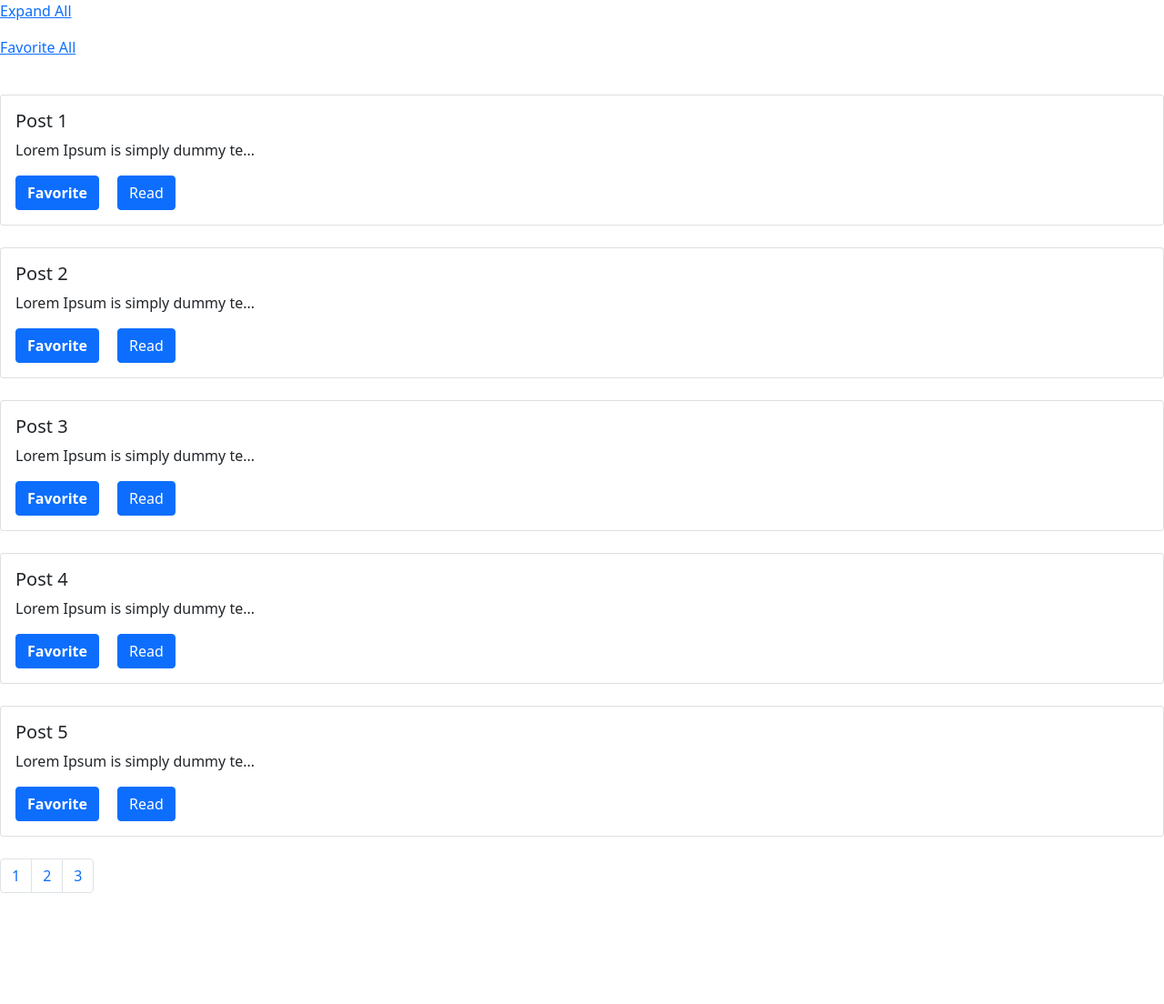
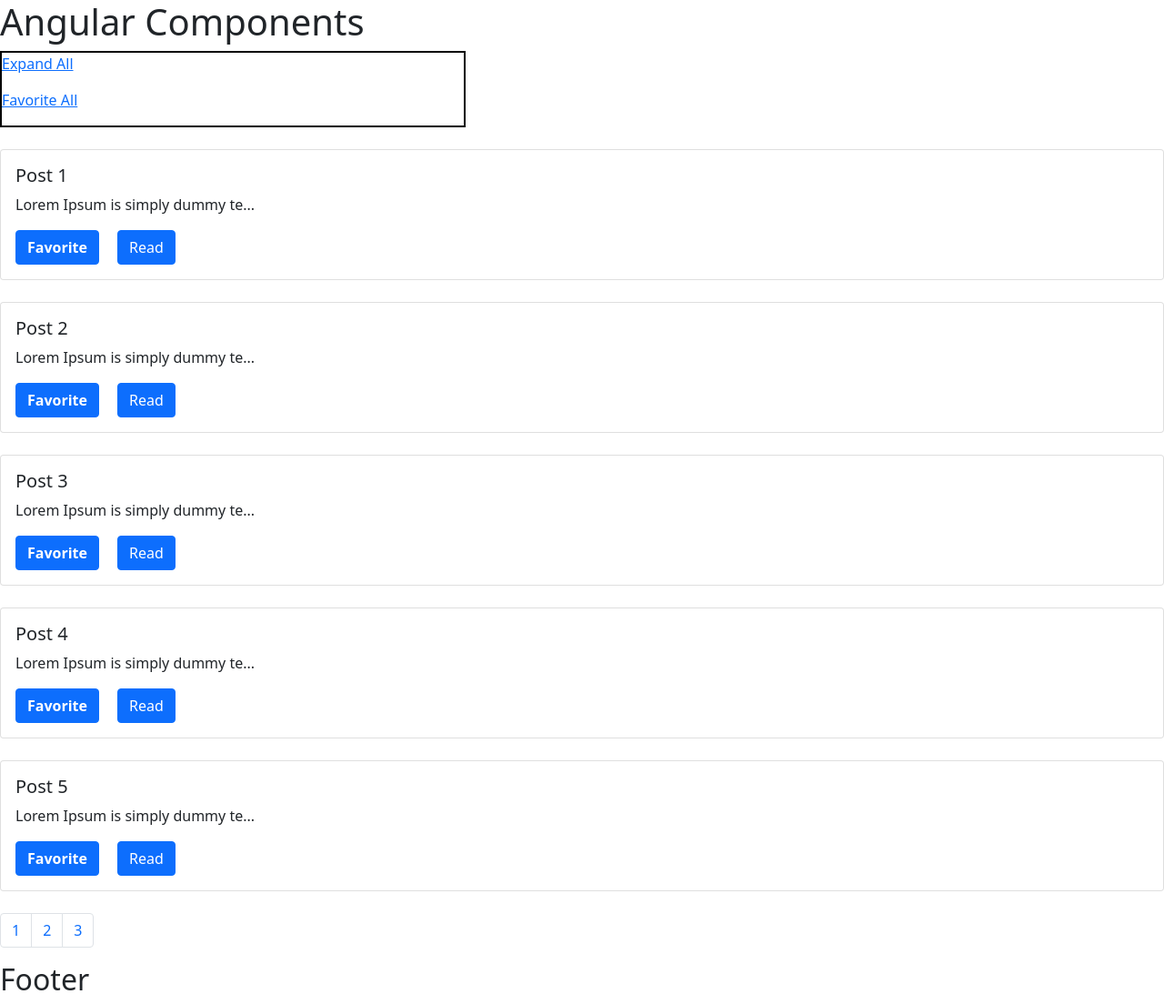
Before and after one commit to collyrium921/Blogs-Posts, an Angular app: page / in a window 1280 px wide. Shown: the whole page at 91% size. Before the commit the page ends 998 px from the top, so only its background shows below. Built offline with nearby package versions, Linux system fonts and the light colour scheme.

Commit message:
content projection single and multi slots

```diff
--- a/src/app/app.component.html
+++ b/src/app/app.component.html
@@ -1 +1,7 @@
-<app-blog-list></app-blog-list>
+<app-shell>
+  <h1 header>Angular Components</h1>
+  <app-blog-list body></app-blog-list>
+  <h2 footer>
+    Footer
+  </h2>
+</app-shell>
--- a/src/app/app.module.ts
+++ b/src/app/app.module.ts
@@ -8,6 +8,8 @@
 import { PaginatorComponent } from './paginator/paginator.component';
 import { BlogDataService } from './blog-data.service';
 import { HighlightDirective } from './highlight.directive';
+import { CardComponent } from './card/card.component';
+import { ShellComponent } from './shell/shell.component';
 
 @NgModule({
   declarations: [
@@ -16,7 +18,9 @@
     BlogListComponent,
     TruncatePipe,
     PaginatorComponent,
-    HighlightDirective
+    HighlightDirective,
+    CardComponent,
+    ShellComponent
   ],
   imports: [
     BrowserModule
--- a/src/app/blog-list/blog-list.component.html
+++ b/src/app/blog-list/blog-list.component.html
@@ -1,7 +1,11 @@
+
+
 <!-- SMART COMPONENT -->
+<app-card>
+  <p><a href="#" (click)="expandAll()">Expand All</a></p>
+  <p><a href="#" (click)="favAll()">Favorite All</a></p>
+</app-card>
 
-<p><a href="#" (click)="expandAll()">Expand All</a></p>
-<p><a href="#" (click)="favAll()">Favorite All</a></p>
 <!-- for a single component -->
 <!-- <app-blog-post-tile [post]="blogPosts[0][0]" #tile></app-blog-post-tile> -->
 
@@ -14,3 +18,8 @@
   [numberOfPages]="blogPosts.length"
   (pageNumberClicked)="updatePage($event)"
 ></app-paginator>
+
+<!-- <app-card>
+  <h1>Heading</h1>
+  <p>Para</p>
+</app-card> -->
--- a/src/app/blog-post-tile/blog-post-tile.component.html
+++ b/src/app/blog-post-tile/blog-post-tile.component.html
@@ -2,20 +2,27 @@
 
 <!-- <div class="card blog-tile" [ngClass]="post.isFav?'fav':''"> -->
 
-<div class="card blog-tile" [ngClass]="{'fav': post.isFav}">
+<div class="card blog-tile" [ngClass]="{ fav: post.isFav }">
   <div class="card-body">
     <!-- <h5 class="card-title" appHighlight="green"> -->
-      <!-- one attribute which is applying the directive and other is passing the value -->
+    <!-- one attribute which is applying the directive and other is passing the value -->
     <h5 class="card-title" appHighlight color="green" summaryColor="white">
-     {{post.title}}
+      {{ post.title }}
     </h5>
-    <p class="card-text" (click)="showFullSummary()" appHighlight summaryColor="black">
+    <p
+      class="card-text"
+      (click)="showFullSummary()"
+      appHighlight
+      summaryColor="black"
+    >
       <!-- using pipe through markup -->
-        <!-- {{post.summary | truncate: [30]}} -->
-        <!-- using pipe through ts file -->
-        {{post.summary}}
+      <!-- {{post.summary | truncate: [30]}} -->
+      <!-- using pipe through ts file -->
+      {{ post.summary }}
     </p>
-    <a href="#" (click)="toggleFav()" class="btn btn-primary blog-btn">Favorite</a>
+    <a href="#" (click)="toggleFav()" class="btn btn-primary blog-btn">
+      Favorite
+    </a>
     <a href="#" class="btn btn-primary">Read</a>
   </div>
 </div>
--- /dev/null
+++ b/src/app/card/card.component.html
@@ -0,0 +1,3 @@
+<div class="bordered">
+  <ng-content></ng-content>
+</div>
--- /dev/null
+++ b/src/app/card/card.component.scss
@@ -0,0 +1,4 @@
+.bordered{
+  border: 2px solid black;
+  max-width: 40%;
+}
--- /dev/null
+++ b/src/app/card/card.component.ts
@@ -0,0 +1,15 @@
+import { Component, OnInit } from '@angular/core';
+
+@Component({
+  selector: 'app-card',
+  templateUrl: './card.component.html',
+  styleUrls: ['./card.component.scss']
+})
+export class CardComponent implements OnInit {
+
+  constructor() { }
+
+  ngOnInit(): void {
+  }
+
+}
--- /dev/null
+++ b/src/app/shell/shell.component.html
@@ -0,0 +1,9 @@
+<div>
+  <ng-content select="[header]"></ng-content>
+</div>
+<div>
+  <ng-content select="[body]"></ng-content>
+</div>
+<div>
+ <ng-content  select="[footer]"></ng-content>
+</div>
--- /dev/null
+++ b/src/app/shell/shell.component.ts
@@ -0,0 +1,15 @@
+import { Component, OnInit } from '@angular/core';
+
+@Component({
+  selector: 'app-shell',
+  templateUrl: './shell.component.html',
+  styleUrls: ['./shell.component.scss']
+})
+export class ShellComponent implements OnInit {
+
+  constructor() { }
+
+  ngOnInit(): void {
+  }
+
+}
```
Also changed, not shown: src/app/shell/shell.component.scss (added), 2 other files (tests, documents, lock files or other folders).
